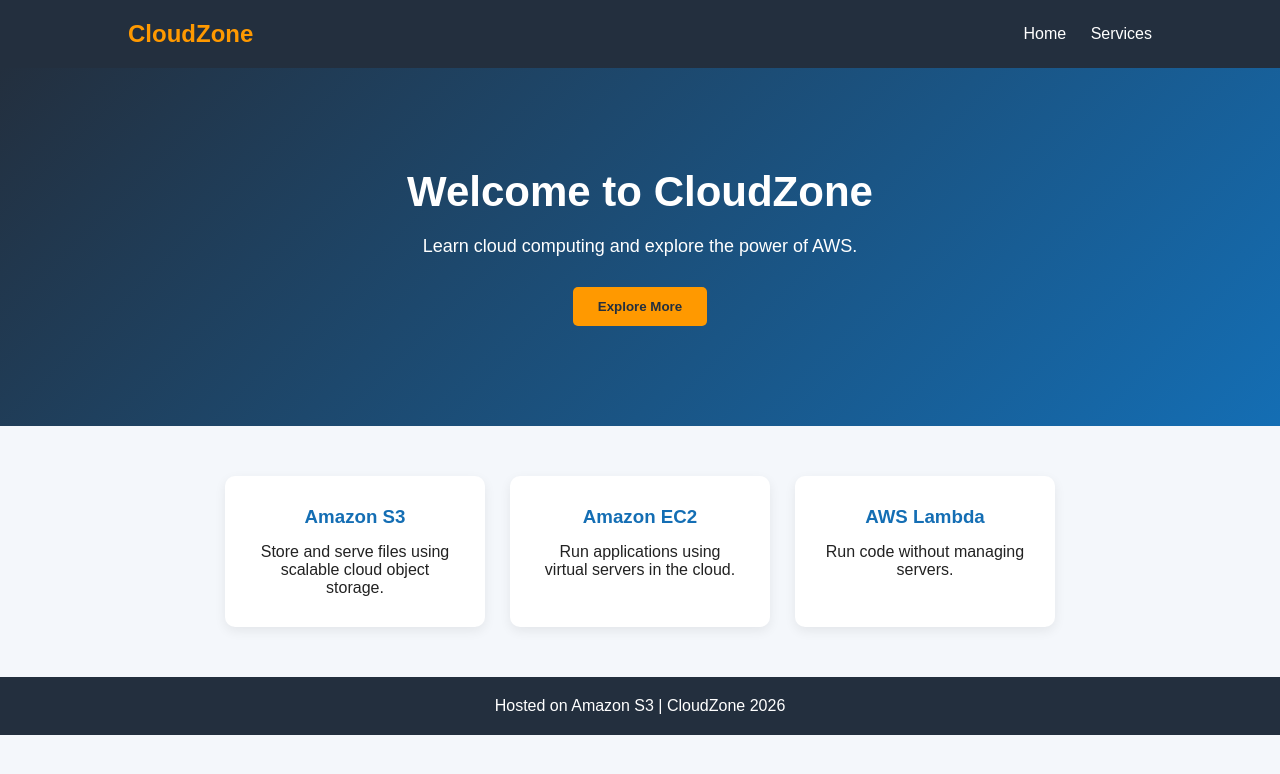
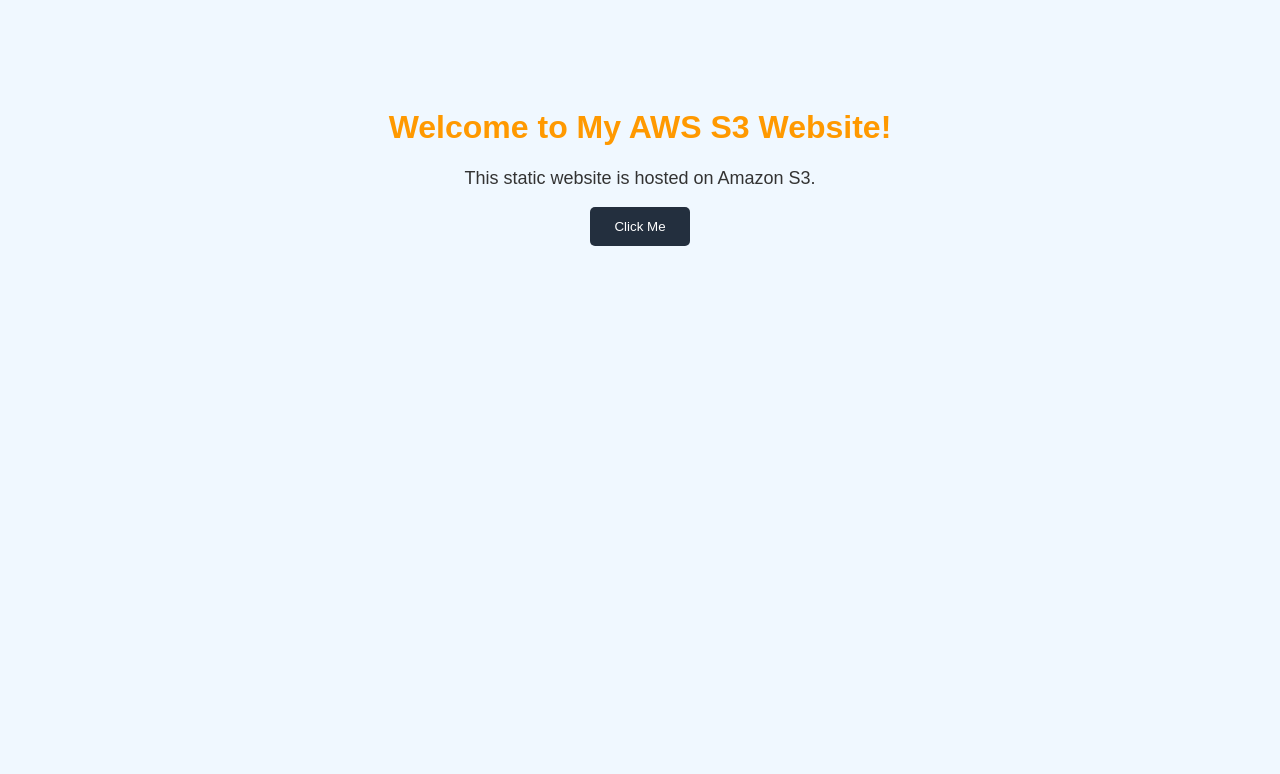
Before and after one commit to Paramvadhadiya500/helloce, a plain HTML site: page index.html in a window 1280 px wide. Drawn offline with Linux system fonts and the light colour scheme.

Commit message:
Update development website

```diff
--- a/index.html
+++ b/index.html
@@ -1,141 +1,51 @@
-
 <!DOCTYPE html>
 <html lang="en">
+
 <head>
     <meta charset="UTF-8">
     <meta name="viewport" content="width=device-width, initial-scale=1.0">
-    <title>Cloud Computing Website</title>
+    <title>My First S3 Website</title>
 
     <style>
-        * {
-            margin: 0;
-            padding: 0;
-            box-sizing: border-box;
+        body {
+            font-family: Arial, sans-serif;
+            text-align: center;
+            background-color: #f0f8ff;
+            padding: 80px 20px;
         }
 
-        body {
-            font-family: Arial, sans-serif;
-            background: #f4f7fb;
-            color: #222;
-        }
-
-        header {
-            background: #232f3e;
-            color: white;
-            padding: 20px 10%;
-            display: flex;
-            justify-content: space-between;
-            align-items: center;
-        }
-
-        header h2 {
+        h1 {
             color: #ff9900;
         }
 
-        nav a {
-            color: white;
-            text-decoration: none;
-            margin-left: 20px;
-        }
-
-        .hero {
-            text-align: center;
-            padding: 100px 20px;
-            background: linear-gradient(135deg, #232f3e, #146eb4);
-            color: white;
-        }
-
-        .hero h1 {
-            font-size: 42px;
-            margin-bottom: 20px;
-        }
-
-        .hero p {
+        p {
             font-size: 18px;
-            margin-bottom: 30px;
+            color: #333;
         }
 
         button {
-            padding: 12px 25px;
-            background: #ff9900;
-            color: #232f3e;
+            background-color: #232f3e;
+            color: white;
+            padding: 12px 24px;
             border: none;
             border-radius: 5px;
-            font-weight: bold;
             cursor: pointer;
-        }
-
-        .services {
-            display: flex;
-            justify-content: center;
-            gap: 25px;
-            padding: 50px 20px;
-            flex-wrap: wrap;
-        }
-
-        .card {
-            background: white;
-            padding: 30px;
-            width: 260px;
-            border-radius: 10px;
-            box-shadow: 0 4px 12px #00000012;
-            text-align: center;
-        }
-
-        .card h3 {
-            color: #146eb4;
-            margin-bottom: 15px;
-        }
-
-        footer {
-            background: #232f3e;
-            color: white;
-            text-align: center;
-            padding: 20px;
         }
     </style>
 </head>
 
 <body>
-    <header>
-        <h2>CloudZone</h2>
-        <nav>
-            <a href="#home">Home</a>
-            <a href="#services">Services</a>
-        </nav>
-    </header>
+    <h1>Welcome to My AWS S3 Website!</h1>
 
-    <section class="hero" id="home">
-        <h1>Welcome to CloudZone</h1>
-        <p>Learn cloud computing and explore the power of AWS.</p>
-        <button onclick="showInfo()">Explore More</button>
-    </section>
+    <p>This static website is hosted on Amazon S3.</p>
 
-    <section class="services" id="services">
-        <div class="card">
-            <h3>Amazon S3</h3>
-            <p>Store and serve files using scalable cloud object storage.</p>
-        </div>
-
-        <div class="card">
-            <h3>Amazon EC2</h3>
-            <p>Run applications using virtual servers in the cloud.</p>
-        </div>
-
-        <div class="card">
-            <h3>AWS Lambda</h3>
-            <p>Run code without managing servers.</p>
-        </div>
-    </section>
-
-    <footer>
-        <p>Hosted on Amazon S3 | CloudZone 2026</p>
-    </footer>
+    <button onclick="showMessage()">Click Me</button>
 
     <script>
-        function showInfo() {
-            alert("Welcome! This website is hosted on Amazon S3.");
+        function showMessage() {
+            alert("Hello! My S3 website is working successfully.");
         }
     </script>
 </body>
+
 </html>
```
